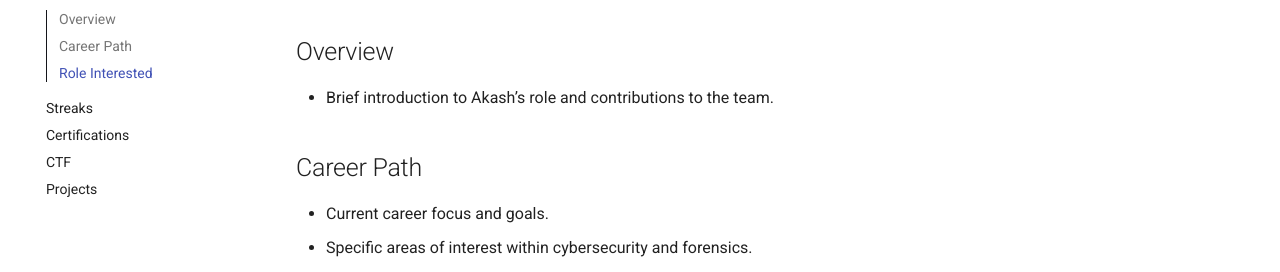
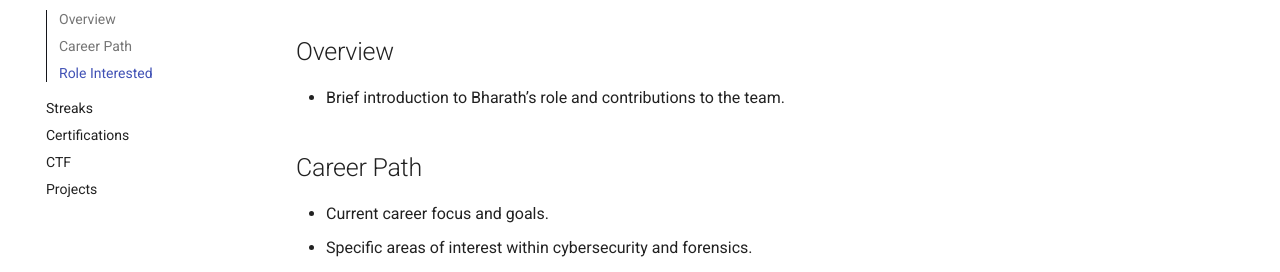
Before and after one commit to mr3xplorer/team_sec, an MkDocs documentation site: the page built from docs/Bharath/bharat.md, in a window 1280 px wide. Shown: the part 194-466 px from the top of the page. Built offline with MkDocs 1.6.1 and Material for MkDocs 9.7.7, drawn with Linux system fonts in a browser that asks for light colours; comment, search, counter and statistics services are not loaded.

Commit message:
Update bharat.md

```diff
--- a/docs/Bharath/bharat.md
+++ b/docs/Bharath/bharat.md
@@ -1,7 +1,7 @@
 # Bharat
 
 ## Overview
-- Brief introduction to Akash’s role and contributions to the team.
+- Brief introduction to Bharath’s role and contributions to the team.
 
 ## Career Path
 - Current career focus and goals.
```
